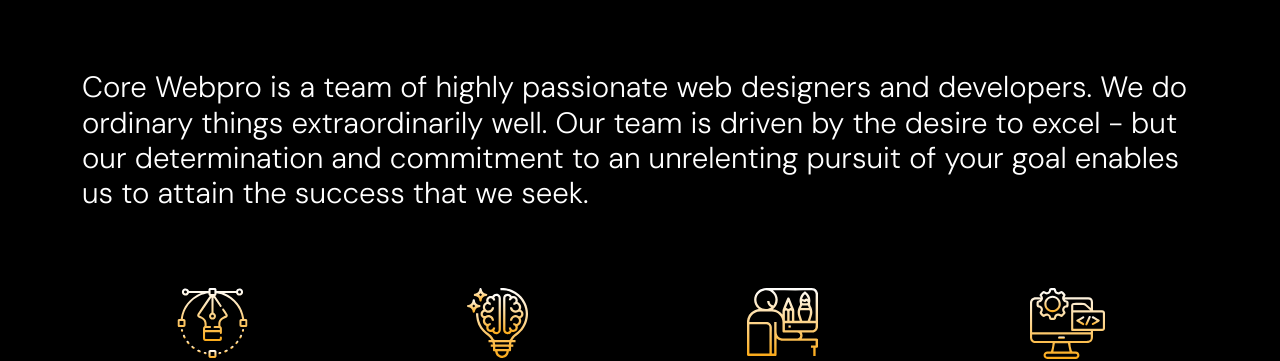
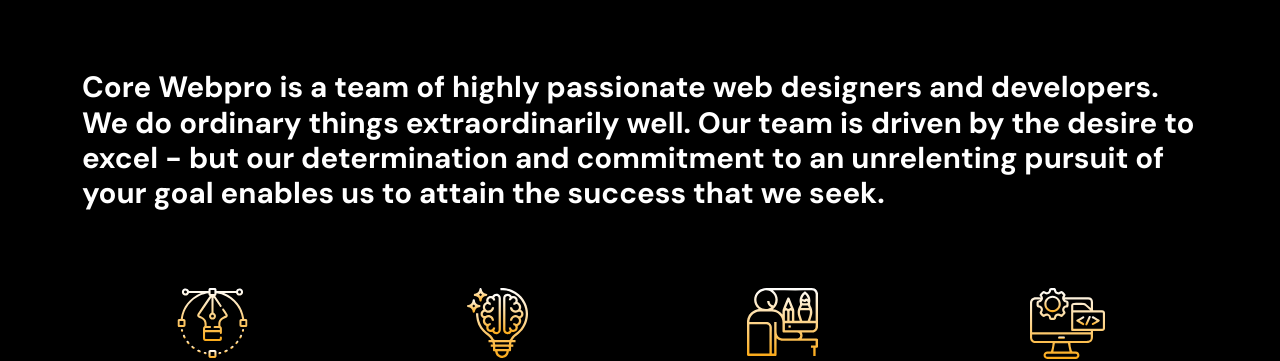
Before and after one commit to praveengupthanandipati/corewebpro, a React (Vite) app: page / in a window 1280 px wide. Shown: the part 779-1140 px from the top of the page. Built offline with nearby package versions, Linux system fonts and the light colour scheme.

Commit message:
commit files

```diff
--- a/src/pages/Home.jsx
+++ b/src/pages/Home.jsx
@@ -2,8 +2,10 @@
 import videoSrc from "../assets/videos/video.mp4";
 import HomeAboutColumns from "../components/HomeAboutColumns";
 
-
 const Home = () => {
+  const bannerTitle = "Crafting Digital Experiences That Inspire Growth";
+  const aboutTitle =
+    " Core Webpro is a team of highly passionate web designers and developers. We do ordinary things extraordinarily well. Our team is driven by the desire to excel - but our determination and commitment to an unrelenting pursuit of your goal enables us to attain the success that we seek.";
   return (
     <>
       <section className="video-background">
@@ -14,9 +16,7 @@
       <main>
         <section className="homeMain-title">
           <div className="container">
-            <h1 className="text-text-color font-bold">
-              Crafting Digital Experiences That Inspire Growth
-            </h1>
+            <h1 className="text-text-color font-bold">{bannerTitle}</h1>
             <a className="btn-blue text-white bg-sec d-inline-block" to="">
               <span className="text-uppercase"> Read More</span>
             </a>
@@ -25,15 +25,8 @@
 
         <section className="aboutHome">
           <div className="container">
-            <h2 className="text-text-color font-light">
-              Core Webpro is a team of highly passionate web designers and
-              developers. We do ordinary things extraordinarily well. Our team
-              is driven by the desire to excel - but our determination and
-              commitment to an unrelenting pursuit of your goal enables us to
-              attain the success that we seek.
-            </h2>
+            <h2 className="text-text-color font-bold">{aboutTitle}</h2>
             <HomeAboutColumns />
-
           </div>
         </section>
       </main>
```
